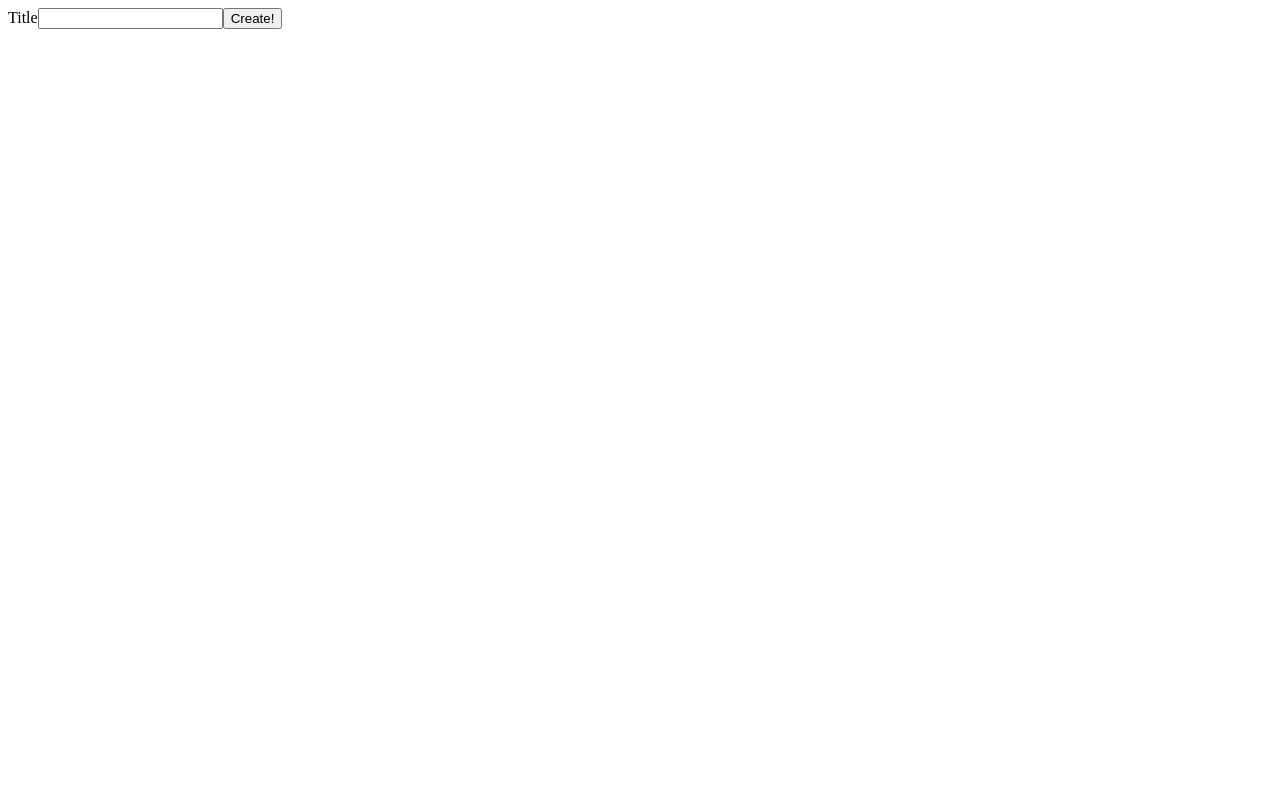
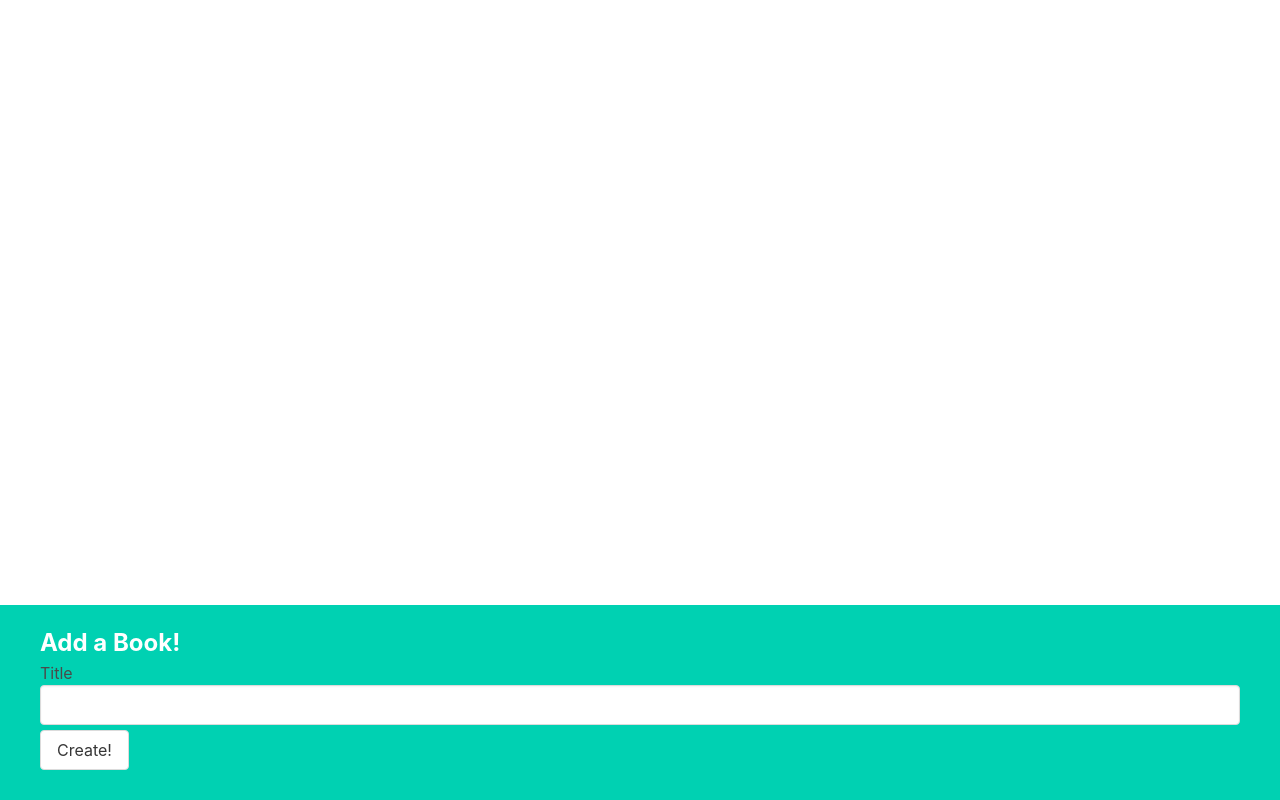
Before and after one commit to mwoolf87/books, a React (Create React App) app: page / in a window 1280 px wide. Built offline with nearby package versions, Linux system fonts and the light colour scheme.

Commit message:
added createBook function to add new books

```diff
--- a/src/App.js
+++ b/src/App.js
@@ -5,7 +5,8 @@
   const [books, setBooks] = useState([]);
 
   const createBook = title => {
-    console.log("Need to add book with:", title);
+    const updatedBooks = [...books, { title: title }];
+    setBooks(updatedBooks);
   };
   const editBook = () => {};
   const deleteBook = () => {};
--- a/src/components/BookCreate.js
+++ b/src/components/BookCreate.js
@@ -11,14 +11,16 @@
   const handleSubmit = event => {
     event.preventDefault();
     onCreate(title);
+    setTitle("");
   };
 
   return (
-    <div>
+    <div className="book-create">
       <form onSubmit={handleSubmit}>
+        <h3>Add a Book!</h3>
         <label>Title</label>
-        <input value={title} onChange={handleChange} />
-        <button>Create!</button>
+        <input className="input" value={title} onChange={handleChange} />
+        <button className="button">Create!</button>
       </form>
     </div>
   );
--- a/src/index.js
+++ b/src/index.js
@@ -1,5 +1,6 @@
 import React from "react";
 import ReactDOM from "react-dom/client";
+import "./index.css";
 import App from "./App";
 
 const el = document.getElementById("root");
```
